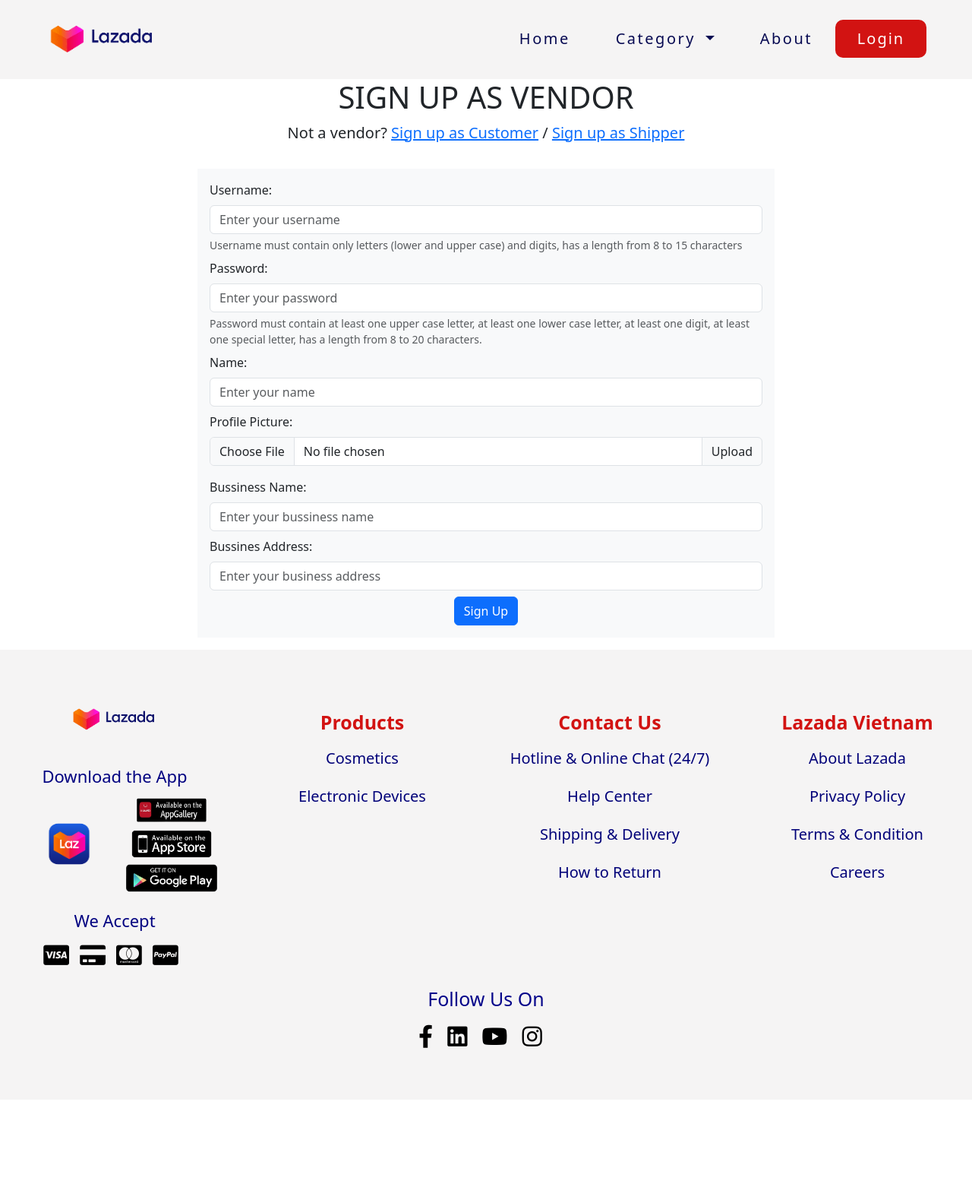
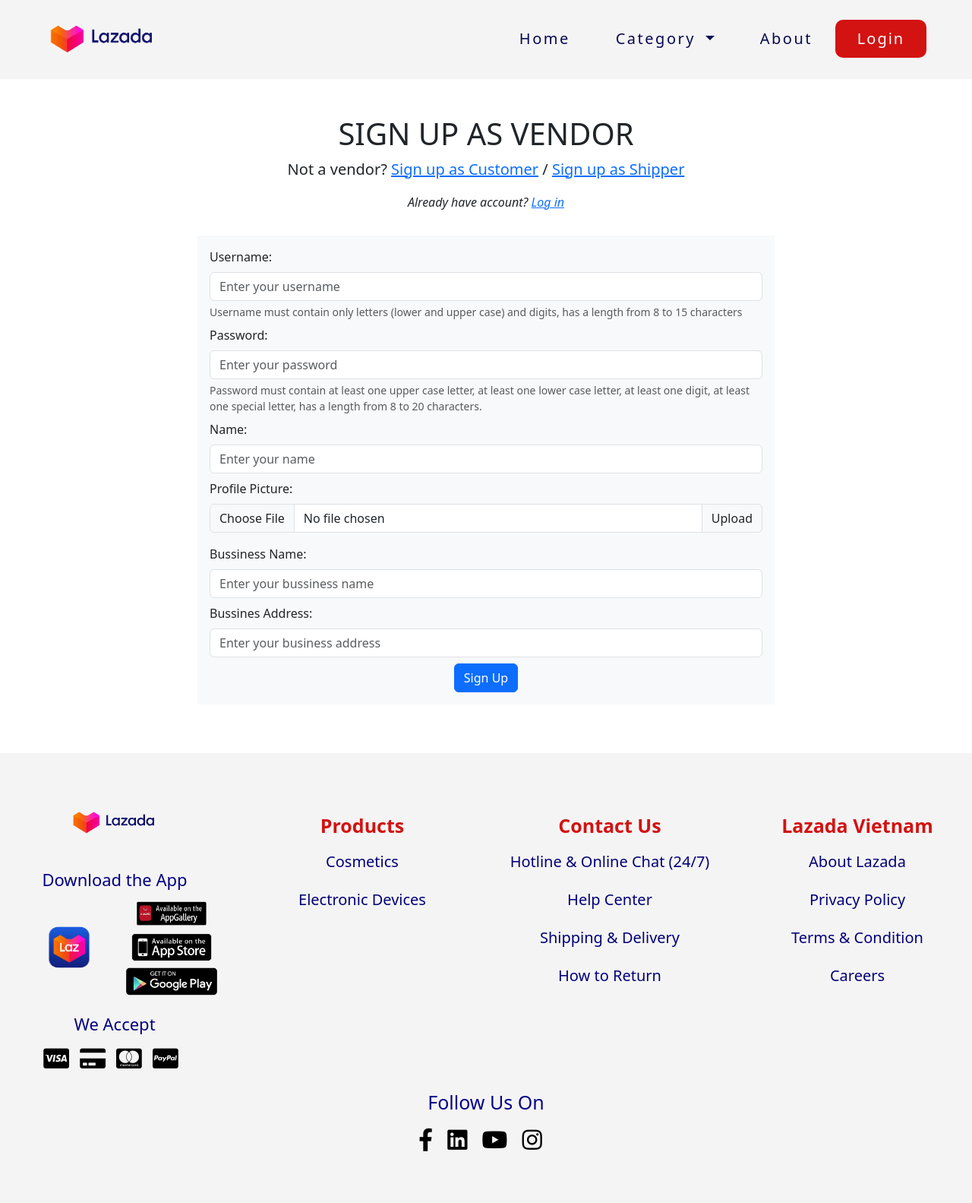
Before and after one commit to Logan-Ph/full_stack_application, a Node server app: page /signup-vendor in a window 1280 px wide. Shown: the part 87-1670 px from the top of the page at 76% size. Before the commit the page ends 1466 px from the top, so only its background shows below. Run offline with Node 20, Linux system fonts and the light colour scheme; some libraries are stand-ins or nearby versions.

Commit message:
add margin and fix pattern attribute for input

```diff
--- a/src/resources/views/login.handlebars
+++ b/src/resources/views/login.handlebars
@@ -11,7 +11,7 @@
 </head>
 
 <body>
-    <div class="container">
+    <div class="container my-5">
         <div class="text-center">
             <h1>SIGN UP AS CUSTOMER</h1>
             <p class="lead">New meber? <span><a class="link-opacity-50-hover" href="/signup-user">Sign up as
@@ -23,7 +23,7 @@
         <div class="row justify-content-center row-gap-3">
             <form action="/login" method="post" class="col-md-8 col-10 bg-light p-3 my-3">
                 {{#if showUser}}
-                <div style="color: red;">Wrong username or password</div>
+                <div class="alert alert-warning">Wrong username or password</div>
                 {{/if}}
                 <div class="form-group mb-2">
                     <label for="username" class="form-label">Username:</label>
--- a/src/resources/views/signup-shipper.handlebars
+++ b/src/resources/views/signup-shipper.handlebars
@@ -12,18 +12,20 @@
 </head>
 
 <body>
-    <div class="container">
+    <div class="container my-5">
         <div class="text-center">
             <h1>SIGN UP AS SHIPPER</h1>
             <p class="lead">Not a shipper? <span><a class="link-opacity-50-hover" href="/signup-user">Sign up as
                         Customer</a></span> / <span><a class="link-opacity-50-hover" href="/signup-vendor">Sign up as
                         Vendor</a></span>
             </p>
+            <p class="fst-italic">Already have account? <span><a class="link-opacity-50-hover" href="/login">Log in</a></span>
+            </p>
         </div>
         <div class="row justify-content-center row-gap-3">
             <form action="/signup-shipper" method="post" class="col-md-8 col-10 bg-light p-3 my-3">
                 {{#if showUser}}
-                <div style="color: red;">Username already existed!</div>
+                <div class="alert alert-warning">Username already existed!</div>
                 {{/if}}
                 <div class="form-group mb-2">
                     <label for="username" class="form-label">Username:</label>
--- a/src/resources/views/signup-user.handlebars
+++ b/src/resources/views/signup-user.handlebars
@@ -11,16 +11,18 @@
 </head>
 
 <body>
-    <div class="container">
+    <div class="container my-5">
         <div class="text-center">
             <h1>SIGN UP AS CUSTOMER</h1>
             <p class="lead">Not a customer? <span><a class="link-opacity-50-hover" href="/signup-vendor">Sign up as Vendor</a></span> / <span><a class="link-opacity-50-hover" href="/signup-shipper">Sign up as Shipper</a></span>
+            </p>
+            <p class="fst-italic">Already have account? <span><a class="link-opacity-50-hover" href="/login">Log in</a></span>
             </p>
         </div>
         <div class="row justify-content-center row-gap-3">
           <form action="/signup-user" method="post" class="col-md-8 col-10 bg-light p-3 my-3">
             {{#if showUser}}
-                <div style="color: red;">Username already existed!</div>
+                <div class="alert alert-warning">Username already existed!</div>
             {{/if}}
 
             <div class="form-group mb-2">
--- a/src/resources/views/signup-vendor.handlebars
+++ b/src/resources/views/signup-vendor.handlebars
@@ -12,22 +12,24 @@
 </head>
 
 <body>
-    <div class="container">
+    <div class="container my-5">
         <div class="text-center">
             <h1>SIGN UP AS VENDOR</h1>
             <p class="lead">Not a vendor? <span><a class="link-opacity-50-hover" href="/signup-user">Sign up as
                         Customer</a></span> / <span><a class="link-opacity-50-hover" href="/signup-shipper">Sign up as
                         Shipper</a></span>
             </p>
+            <p class="fst-italic">Already have account? <span><a class="link-opacity-50-hover" href="/login">Log in</a></span>
+            </p>
         </div>
         <div class="row justify-content-center row-gap-3">
             <form action="/signup-vendor" method="post" class="col-md-8 col-10 bg-light p-3 my-3">
                 {{#if showUser}}
-                <div style="color: red;">Username already existed!</div>
+                <div class="alert alert-warning">Username already existed!</div>
                 {{/if}}
 
                 {{#if showBussiness}}
-                <div style="color: red;">Business name already existed!</div>
+                <div class="alert alert-warning">Business name already existed!</div>
                 {{/if}}
                 <div class="form-group mb-2">
                     <label for="username" class="form-label">Username:</label>
```
